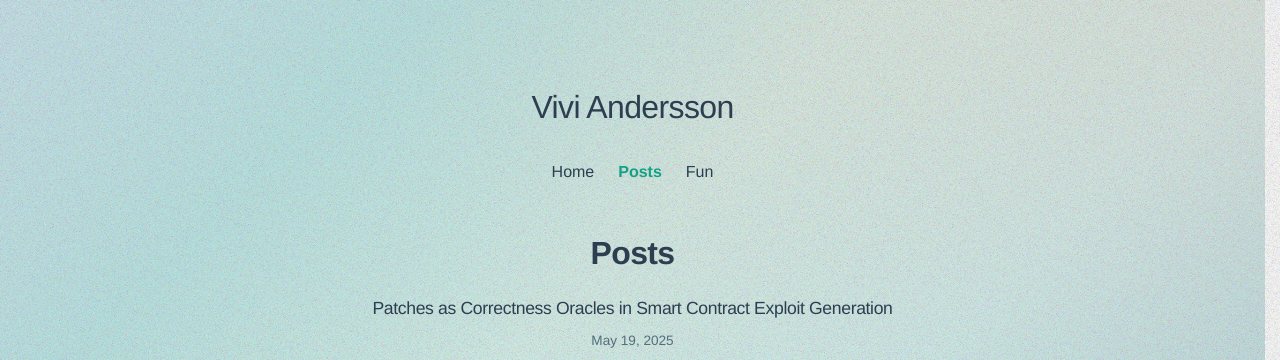
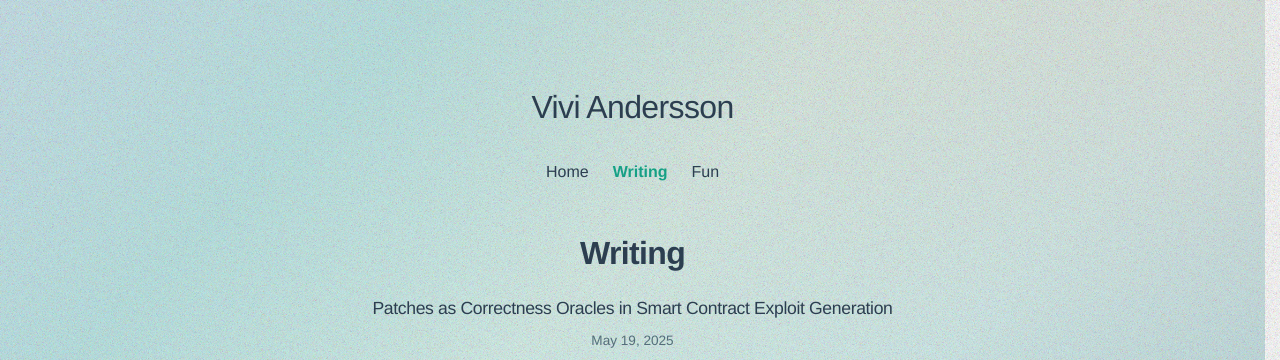
Before and after one commit to vivi365/vivi365.github.io, a Jekyll site: the page built from posts.markdown, in a window 1280 px wide. Shown: the top 360 px of the page. Built offline with Jekyll 4.4.1, drawn with Linux system fonts in a browser that asks for light colours; some web fonts are replaced.

Commit message:
Rename posts section to writing

```diff
--- a/_includes/navigation.html
+++ b/_includes/navigation.html
@@ -1,5 +1,5 @@
 <nav class="site-nav">
    <a href="{{ '/' | relative_url }}" {% if page.url == '/' %}class="active"{% endif %}>Home</a>
-   <a href="{{ '/posts/' | relative_url }}" {% if page.url contains '/posts/' %}class="active"{% endif %}>Posts</a>
+  <a href="{{ '/posts/' | relative_url }}" {% if page.url contains '/posts/' %}class="active"{% endif %}>Writing</a>
    <a href="{{ '/fun/' | relative_url }}" {% if page.url == '/fun/' %}class="active"{% endif %}>Fun</a>
 </nav>
--- a/posts.markdown
+++ b/posts.markdown
@@ -1,6 +1,6 @@
 ---
 layout: page
-title: Posts
+title: Writing
 permalink: /posts/
 ---
 
```
